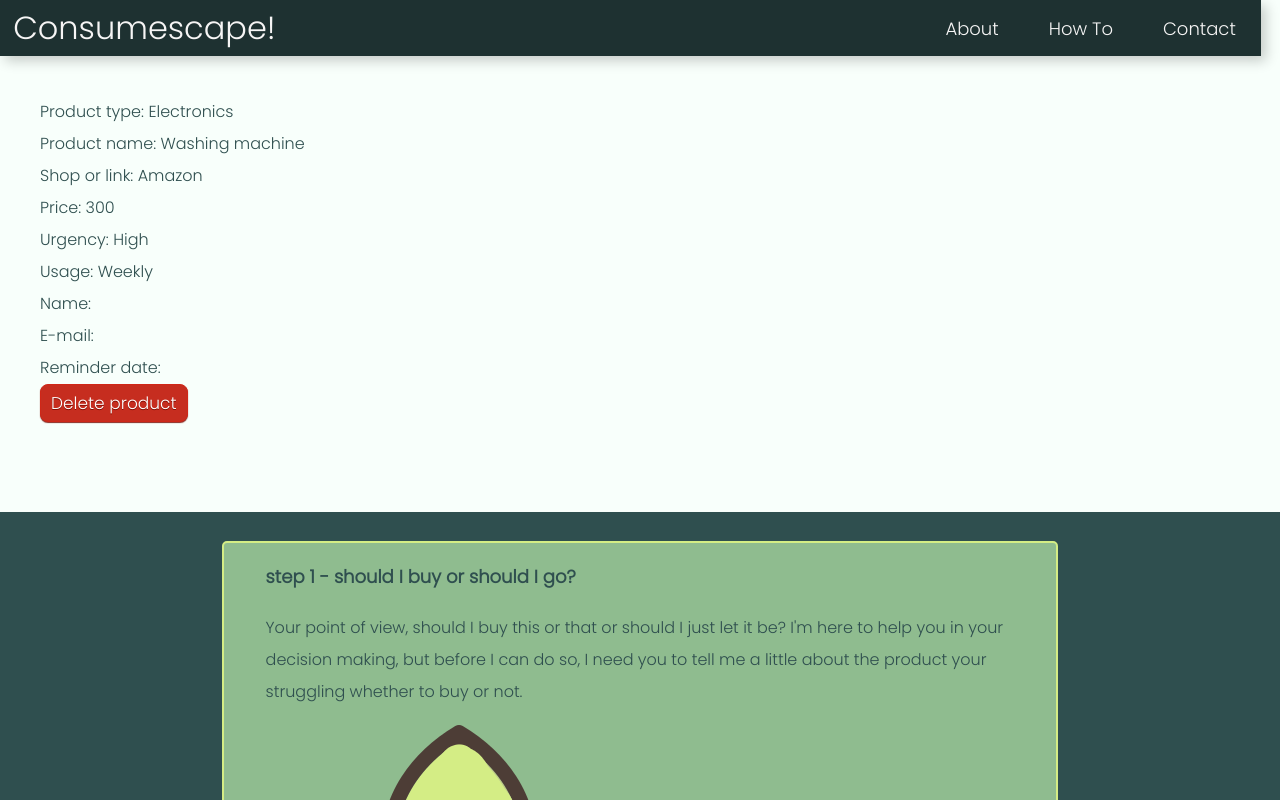
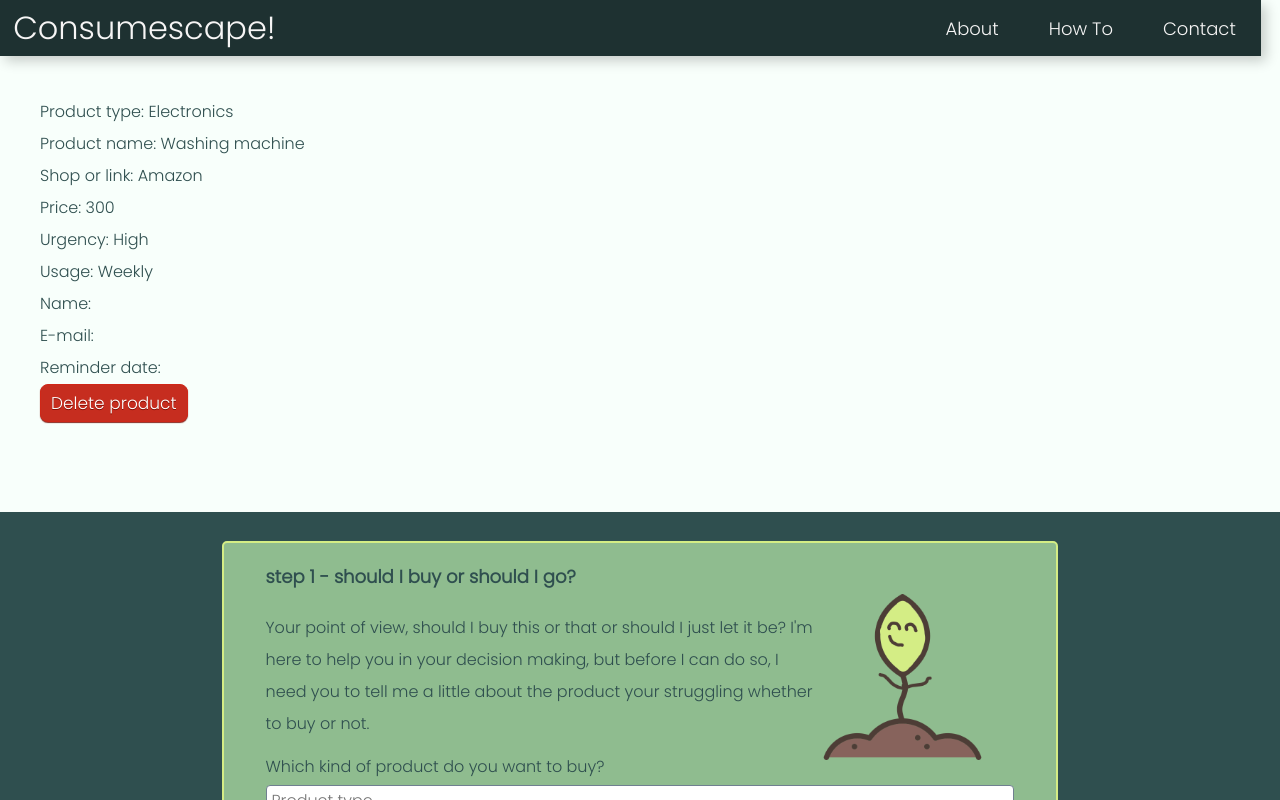
Before and after one commit to emmy2397/sustainable-tech-project, a React (Create React App) app: page / in a window 1280 px wide. Shown: the top 800 px of the page. Built offline with nearby package versions, Linux system fonts and the light colour scheme.

Commit message:
leaf-img-on-page1

```diff
--- a/src/Products.css
+++ b/src/Products.css
@@ -128,27 +128,6 @@ form {
     height: 85vh;
 }
 
-.formBox.tab1 {
-    background: none;
-    border: none;
-    width: auto;
-    height: 85vh;
-    padding: 0;
-    margin: 0;
-}
-
-.formBox.tab2 {
-    background: none;
-    border: none;
-    width: auto;
-    height: 85vh;
-    padding: 0;
-    margin: 0;
-}
-
-
-
-
 input {
     display: flex;
     flex-direction: row;
@@ -255,6 +234,66 @@ button {
 	top:1px;
 }
 
+/* page 1 */
+
+.formBox.tab1 {
+    background: none;
+    border: none;
+    width: auto;
+    height: 85vh;
+    padding: 0;
+    margin: 0;
+}
+
+.formBox.tab1 > p {
+    width: 66%;
+}
+
+/* page 2 */
+
+.formBox.tab2 {
+    background: none;
+    border: none;
+    width: auto;
+    height: 85vh;
+    padding: 0;
+    margin: 0;
+}
+
+/* Page 3 */
+
+.formBox.tab3 {
+    background: none;
+    border: none;
+    width: auto;
+    height: 85vh;
+    padding: 0;
+    margin: 0;
+}
+
+/* Page 4 */
+
+.formBox.tab4 {
+    background: none;
+    border: none;
+    width: auto;
+    height: 85vh;
+    padding: 0;
+    margin: 0;
+}
+
+/* Images */
+
+#leaf-smiling {
+    width: 13%;
+    height: auto;
+    position: absolute;
+    top: 10%;
+    right: 23%;
+}
+
+/* reminder */
+
 .reminder30{
     box-sizing: border-box;
     display: flex;
@@ -286,28 +325,6 @@ button {
     color: #efef;
 }
 
-/* Page 3 */
-
-.formBox.tab3 {
-    background: none;
-    border: none;
-    width: auto;
-    height: 85vh;
-    padding: 0;
-    margin: 0;
-}
-
-/* Page 4 */
-
-.formBox.tab4 {
-    background: none;
-    border: none;
-    width: auto;
-    height: 85vh;
-    padding: 0;
-    margin: 0;
-}
-
 /*Footer*/
 
 footer {
--- a/src/addProduct.js
+++ b/src/addProduct.js
@@ -114,10 +114,10 @@ render() {
 
              <form onSubmit={this.handleSubmit}>
                 <div className="formBox tab1" style={this.state.tab === 1 ? {display : "block"}: {display : "none"}}>
-                    <h2>step 1 - should I buy or should I go?</h2>
+                        <h2>step 1 - should I buy or should I go?</h2>
                         <p>Your point of view, should I buy this or that or should I just let it be? I'm here to help you in your decision making, but before I can do so,
                         I need you to tell me a little about the product your struggling whether to buy or not. </p>
-                        <img src={plant}/>
+                        <img src={plant} alt="picture of a leaf smiling" id="leaf-smiling"/>
                         <label htmlFor="name">Which kind of product do you want to buy?</label>
                         <input type="text" id="type" placeholder="Product type" onChange={this.handleChange}/>
 
```
